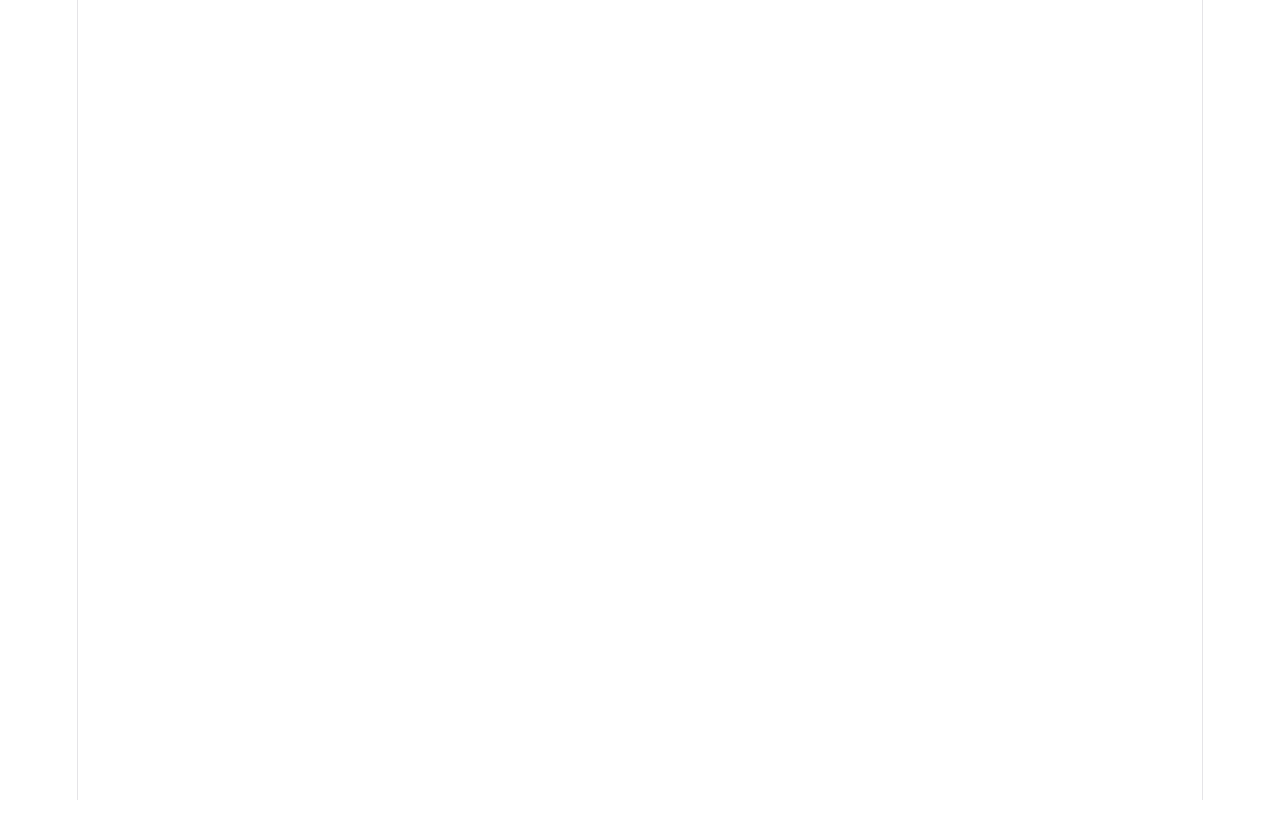
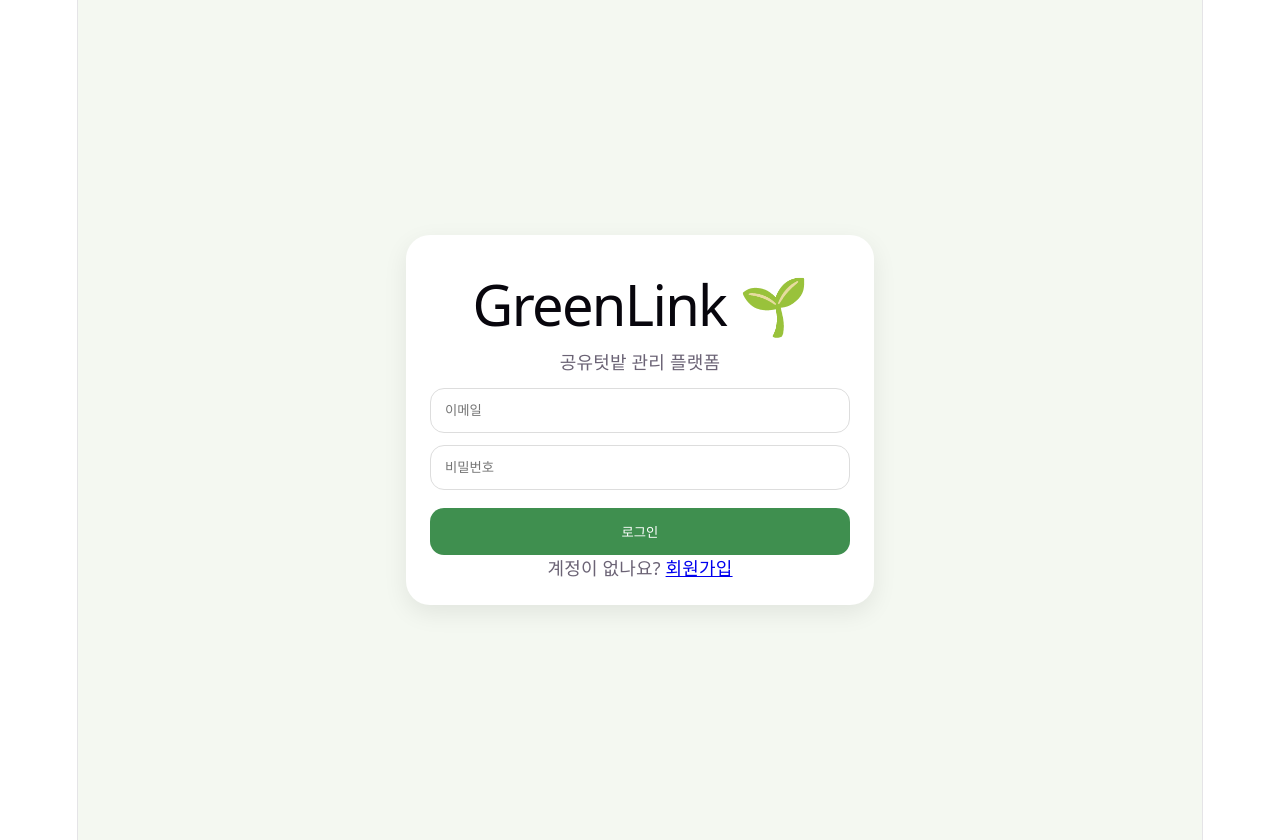
Before and after one commit to KimWookyeong/GreenLink, a React (Vite) app: page /login in a window 1280 px wide. Before the commit this address had no page. Before the commit the page ends 800 px from the top, so only its background shows below. Built offline with nearby package versions, Linux system fonts and the light colour scheme.

Commit message:
회원가입 단계 추가

```diff
--- a/src/App.tsx
+++ b/src/App.tsx
@@ -1,12 +1,18 @@
-import { BrowserRouter, Routes, Route, Navigate } from 'react-router-dom';
-import HomePage from './pages/HomePage';
-import GardenDetailPage from './pages/GardenDetailPage';
+import { BrowserRouter, Navigate, Route, Routes } from "react-router-dom";
+import LoginPage from "./pages/LoginPage";
+import RegisterPage from "./pages/RegisterPage";
+import ProfileSetupPage from "./pages/ProfileSetupPage";
+import HomePage from "./pages/HomePage";
+import GardenDetailPage from "./pages/GardenDetailPage";
 
 export default function App() {
   return (
     <BrowserRouter>
       <Routes>
-        <Route path="/" element={<Navigate to="/home" replace />} />
+        <Route path="/" element={<Navigate to="/login" replace />} />
+        <Route path="/login" element={<LoginPage />} />
+        <Route path="/register" element={<RegisterPage />} />
+        <Route path="/profile-setup" element={<ProfileSetupPage />} />
         <Route path="/home" element={<HomePage />} />
         <Route path="/gardens/:gardenId" element={<GardenDetailPage />} />
       </Routes>
--- a/src/pages/LoginPage.tsx
+++ b/src/pages/LoginPage.tsx
@@ -0,0 +1,90 @@
+import { useState } from "react";
+import { Link, useNavigate } from "react-router-dom";
+
+export default function LoginPage() {
+  const navigate = useNavigate();
+  const [email, setEmail] = useState("");
+  const [password, setPassword] = useState("");
+
+  const handleLogin = () => {
+    if (!email || !password) {
+      alert("이메일과 비밀번호를 입력해주세요.");
+      return;
+    }
+
+    // Firebase 연결 전 임시 이동
+    navigate("/home");
+  };
+
+  return (
+    <div style={pageStyle}>
+      <div style={cardStyle}>
+        <h1>GreenLink 🌱</h1>
+        <p>공유텃밭 관리 플랫폼</p>
+
+        <input
+          style={inputStyle}
+          placeholder="이메일"
+          value={email}
+          onChange={(e) => setEmail(e.target.value)}
+        />
+
+        <input
+          style={inputStyle}
+          type="password"
+          placeholder="비밀번호"
+          value={password}
+          onChange={(e) => setPassword(e.target.value)}
+        />
+
+        <button style={buttonStyle} onClick={handleLogin}>
+          로그인
+        </button>
+
+        <p>
+          계정이 없나요? <Link to="/register">회원가입</Link>
+        </p>
+      </div>
+    </div>
+  );
+}
+
+const pageStyle = {
+  minHeight: "100vh",
+  background: "#f4f8f1",
+  display: "flex",
+  justifyContent: "center",
+  alignItems: "center",
+  padding: 20,
+};
+
+const cardStyle = {
+  width: "100%",
+  maxWidth: 420,
+  background: "white",
+  borderRadius: 24,
+  padding: 24,
+  boxShadow: "0 8px 24px rgba(0,0,0,0.08)",
+  textAlign: "center" as const,
+};
+
+const inputStyle = {
+  width: "100%",
+  padding: 14,
+  marginTop: 12,
+  borderRadius: 14,
+  border: "1px solid #ddd",
+  boxSizing: "border-box" as const,
+};
+
+const buttonStyle = {
+  width: "100%",
+  padding: 14,
+  marginTop: 18,
+  borderRadius: 14,
+  border: "none",
+  background: "#3f8f4f",
+  color: "white",
+  fontWeight: 700,
+  cursor: "pointer",
+};
--- a/src/pages/ProfileSetupPage.tsx
+++ b/src/pages/ProfileSetupPage.tsx
@@ -0,0 +1,94 @@
+import { useState } from "react";
+import { useNavigate } from "react-router-dom";
+
+export default function ProfileSetupPage() {
+  const navigate = useNavigate();
+
+  const [name, setName] = useState("");
+  const [school, setSchool] = useState("");
+  const [region, setRegion] = useState("");
+
+  const handleSave = () => {
+    if (!name || !region) {
+      alert("이름과 지역을 입력해주세요.");
+      return;
+    }
+
+    // Firebase 연결 전 임시 저장 단계
+    navigate("/home");
+  };
+
+  return (
+    <div style={pageStyle}>
+      <div style={cardStyle}>
+        <h1>회원정보 등록</h1>
+        <p>텃밭 등록과 활동 기록에 사용할 정보를 입력해주세요.</p>
+
+        <input
+          style={inputStyle}
+          placeholder="이름"
+          value={name}
+          onChange={(e) => setName(e.target.value)}
+        />
+
+        <input
+          style={inputStyle}
+          placeholder="학교 또는 소속"
+          value={school}
+          onChange={(e) => setSchool(e.target.value)}
+        />
+
+        <input
+          style={inputStyle}
+          placeholder="활동 지역 예: 양산시 물금읍"
+          value={region}
+          onChange={(e) => setRegion(e.target.value)}
+        />
+
+        <button style={buttonStyle} onClick={handleSave}>
+          저장하고 시작하기
+        </button>
+      </div>
+    </div>
+  );
+}
+
+const pageStyle = {
+  minHeight: "100vh",
+  background: "#f4f8f1",
+  display: "flex",
+  justifyContent: "center",
+  alignItems: "center",
+  padding: 20,
+};
+
+const cardStyle = {
+  width: "100%",
+  maxWidth: 420,
+  background: "white",
+  borderRadius: 24,
+  padding: 24,
+  boxShadow: "0 8px 24px rgba(0,0,0,0.08)",
+  textAlign: "center" as const,
+};
+
+const inputStyle = {
+  width: "100%",
+  padding: 14,
+  marginTop: 12,
+  borderRadius: 14,
+  border: "1px solid #ddd",
+  boxSizing: "border-box" as const,
+};
+
+const buttonStyle = {
+  width: "100%",
+  padding: 14,
+  marginTop: 18,
+  borderRadius: 14,
+  border: "none",
+  background: "#3f8f4f",
+  color: "white",
+  fontWeight: 700,
+  cursor: "pointer",
+};
--- a/src/pages/RegisterPage.tsx
+++ b/src/pages/RegisterPage.tsx
@@ -0,0 +1,91 @@
+import { useState } from "react";
+import { Link, useNavigate } from "react-router-dom";
+
+export default function RegisterPage() {
+  const navigate = useNavigate();
+
+  const [email, setEmail] = useState("");
+  const [password, setPassword] = useState("");
+
+  const handleRegister = () => {
+    if (!email || !password) {
+      alert("이메일과 비밀번호를 입력해주세요.");
+      return;
+    }
+
+    // Firebase 연결 전 임시 이동
+    navigate("/profile-setup");
+  };
+
+  return (
+    <div style={pageStyle}>
+      <div style={cardStyle}>
+        <h1>회원가입</h1>
+        <p>GreenLink에 오신 것을 환영합니다.</p>
+
+        <input
+          style={inputStyle}
+          placeholder="이메일"
+          value={email}
+          onChange={(e) => setEmail(e.target.value)}
+        />
+
+        <input
+          style={inputStyle}
+          type="password"
+          placeholder="비밀번호"
+          value={password}
+          onChange={(e) => setPassword(e.target.value)}
+        />
+
+        <button style={buttonStyle} onClick={handleRegister}>
+          회원가입
+        </button>
+
+        <p>
+          이미 계정이 있나요? <Link to="/login">로그인</Link>
+        </p>
+      </div>
+    </div>
+  );
+}
+
+const pageStyle = {
+  minHeight: "100vh",
+  background: "#f4f8f1",
+  display: "flex",
+  justifyContent: "center",
+  alignItems: "center",
+  padding: 20,
+};
+
+const cardStyle = {
+  width: "100%",
+  maxWidth: 420,
+  background: "white",
+  borderRadius: 24,
+  padding: 24,
+  boxShadow: "0 8px 24px rgba(0,0,0,0.08)",
+  textAlign: "center" as const,
+};
+
+const inputStyle = {
+  width: "100%",
+  padding: 14,
+  marginTop: 12,
+  borderRadius: 14,
+  border: "1px solid #ddd",
+  boxSizing: "border-box" as const,
+};
+
+const buttonStyle = {
+  width: "100%",
+  padding: 14,
+  marginTop: 18,
+  borderRadius: 14,
+  border: "none",
+  background: "#3f8f4f",
+  color: "white",
+  fontWeight: 700,
+  cursor: "pointer",
+};
```
Also changed, not shown: src/lib/firebase.ts (added).
